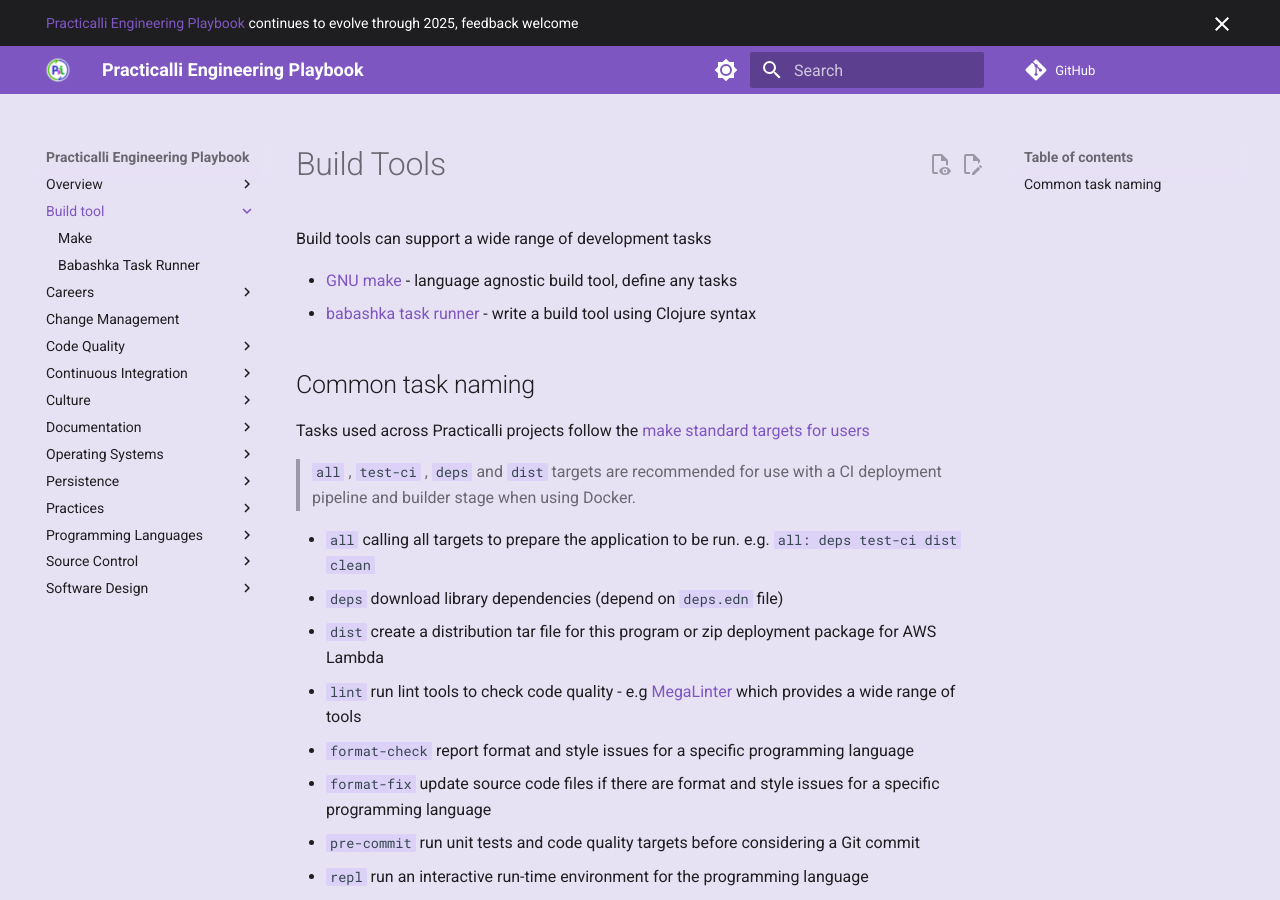
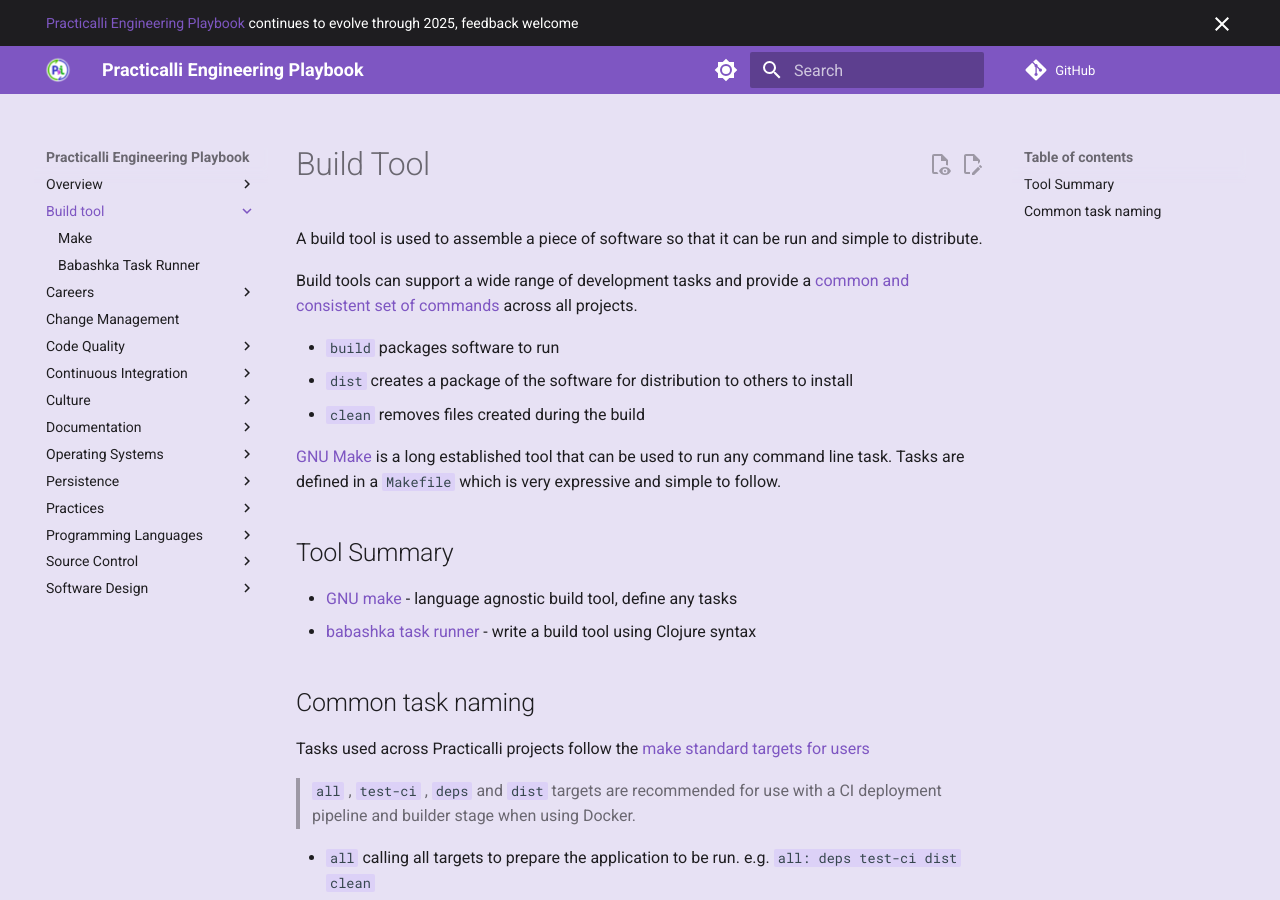
Before and after one commit to practicalli/engineering-playbook, an MkDocs documentation site: the page built from docs/build-tool/index.md, in a window 1280 px wide and 900 px high. Built offline with MkDocs 1.6.1 and Material for MkDocs 9.7.7, drawn with Linux system fonts in a browser that asks for light colours; plug-ins that fetch from the network failed and are left out; comment, search, counter and statistics services are not loaded.

Commit message:
build-tool: elaborate introduction to provide more context

```diff
--- a/docs/build-tool/index.md
+++ b/docs/build-tool/index.md
@@ -1,9 +1,21 @@
-# Build Tools
+# Build Tool
 
-Build tools can support a wide range of development tasks
+A build tool is used to assemble a piece of software so that it can be run and simple to distribute.
 
-* [GNU make](make.md) - language agnostic build tool, define any tasks
-* [babashka task runner](babashka-task-runner.md) - write a build tool using Clojure syntax
+Build tools can support a wide range of development tasks and provide a [common and consistent set of commands](#common-task-naming) across all projects.
+
+- `build` packages software to run
+- `dist` creates a package of the software for distribution to others to install
+- `clean` removes files created during the build
+
+[GNU Make](make.md) is a long established tool that can be used to run any command line task.  Tasks are defined in a `Makefile` which is very expressive and simple to follow.
+
+
+## Tool Summary
+
+- [GNU make](make.md) - language agnostic build tool, define any tasks
+- [babashka task runner](babashka-task-runner.md) - write a build tool using Clojure syntax
+
 
 ## Common task naming
 
```
